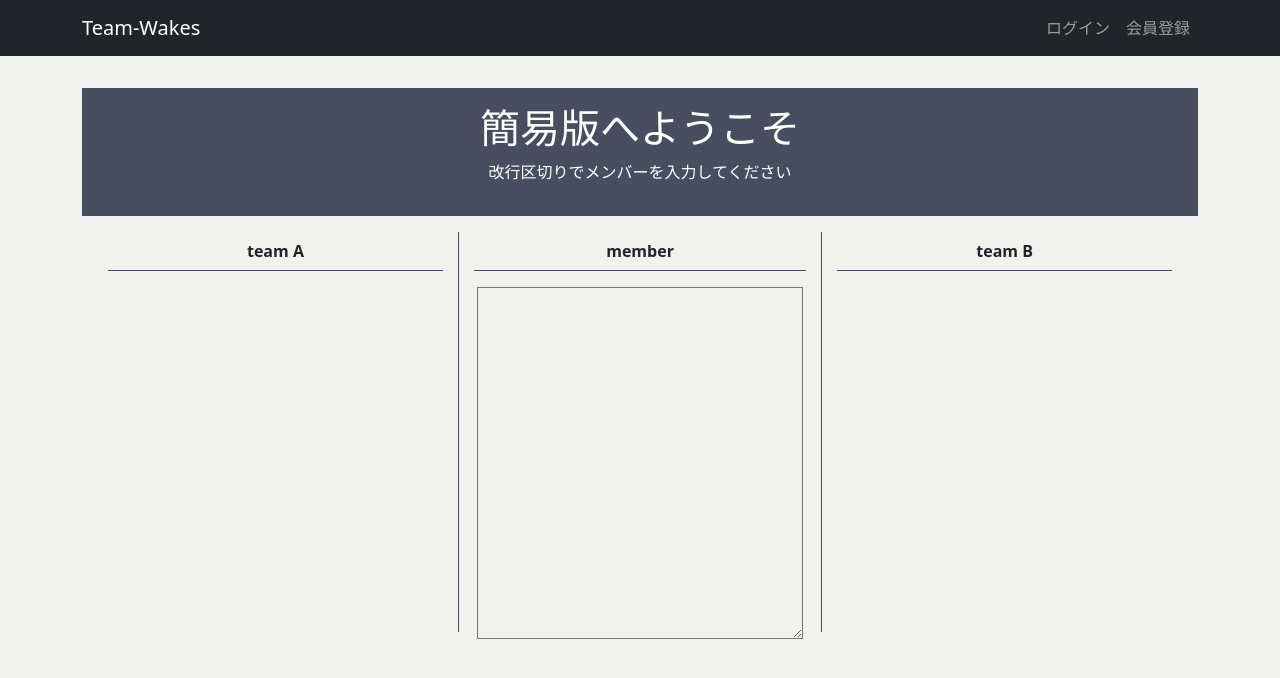
After one commit to estone1223/team-wake, a Django app: page /wakes/classic/ in a window 1280 px wide. The commit adds this page. Shown: the top 678 px of the page. Run offline with Django 3.2, Linux system fonts and the light colour scheme; some libraries are stand-ins or nearby versions.

Commit message:
create classic edition

```diff
--- a/static/wakes/css/style.css
+++ b/static/wakes/css/style.css
@@ -139,3 +139,18 @@ main {
 .team-b {
   width: 33%;
 }
+
+.btn-classic {
+  margin: 0 auto;
+}
+
+.classic-member {
+
+  background-color: rgb(241, 241, 237);
+}
+
+textarea {
+  line-height: 150%;
+  width: 90%;
+  height: 88%;
+}
--- a/templates/wakes/top.html
+++ b/templates/wakes/top.html
@@ -1,4 +1,5 @@
 {% extends 'base.html' %}
+{% load static %}
 
 {% block main %}
   <div class="welcome">
@@ -29,5 +30,9 @@
     {% else %}
       <p class="message">Wakeはまだありません.</p>
     {% endif %}
+  {% else %}
+    <div class="welcome">
+      <a class="btn btn-color btn-classic" href="{% url 'wake_classic' %}">簡易版を利用する</a>
+    </div>
   {% endif %}
 {% endblock main %}
--- /dev/null
+++ b/templates/wakes/wake_classic.html
@@ -0,0 +1,28 @@
+{% extends 'base.html' %}
+{% load static %}
+
+
+{% block main %}
+  <div class="sub-welcome">
+    <h1 class="title">簡易版へようこそ</h1>
+    <p class="subtitle">改行区切りでメンバーを入力してください</p>
+  </div>
+  <div class="content">
+    <div class="team-a">
+      <ul class="team-ul" id="ul-team-a">
+      <li class="content-header">team A</li>
+      </ul>
+    </div>
+    <div class="member">
+    <ul class="member-ul">
+      <li class="content-header">member</li>
+      </ul>
+      <textarea name="classic-member" rows="10" class="classic-member"></textarea>
+    </div>
+    <div class="team-b">
+      <ul class="team-ul" id="ul-team-b">
+      <li class="content-header">team B</li>
+      </ul>
+    </div>
+  </div>
+{% endblock main %}
--- a/wakes/urls.py
+++ b/wakes/urls.py
@@ -1,4 +1,4 @@
-from wakes.views import wake_new, wake_detail, wake_edit
+from wakes.views import wake_new, wake_detail, wake_edit, wake_classic
 from django.urls import path
 
 
@@ -8,4 +8,5 @@ urlpatterns = [
     path('new/', wake_new, name='wake_new'),
     path('<int:wake_id>/', wake_detail, name='wake_detail'),
     path('<int:wake_id>/edit/', wake_edit, name='wake_edit'),
+    path('classic/', wake_classic, name='wake_classic'),
 ]
--- a/wakes/views.py
+++ b/wakes/views.py
@@ -55,3 +55,6 @@ def wake_detail(request, wake_id):
     }
 
     return render(request, 'wakes/wake_detail.html', context)
+
+def wake_classic(request):
+    return render(request, 'wakes/wake_classic.html')
```
Also changed, not shown: static/wakes/js/main.js (+11 -0 lines), templates/wakes/wake_detail.html (+8 -3 lines), db.sqlite3, wakes/form.py (line endings or trailing spaces).
